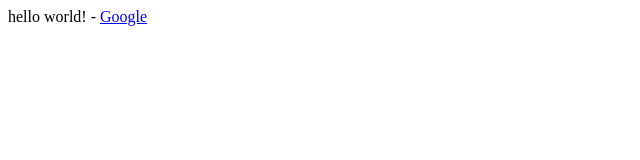
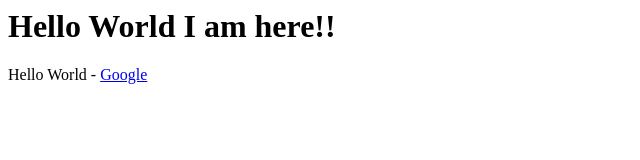
Before and after one commit to ashu2016/udemy-vuejs2, a website built with Parcel: page index.html in a window 1280 px wide. Shown: the whole page, without its empty margins (0-640 px from the left). Built offline with nearby package versions, Linux system fonts and the light colour scheme.

Commit message:
v-once
use v-once directive for one time binding.

```diff
--- a/index.html
+++ b/index.html
@@ -12,6 +12,7 @@
 	<script src="src/index.js"></script>
 
 	<div id="app">
+		<h1 v-once>{{ title}}</h1>
 		<p>
 			{{ sayHello() }} - <a :href="link">Google</a>
 		</p>
--- a/src/index.js
+++ b/src/index.js
@@ -6,7 +6,8 @@ new Vue({
   },
   methods:{
     sayHello : function(){
-     return "hello world!";
+      this.title = 'Hello World';
+     return this.title;
     }
   }
 });
```
